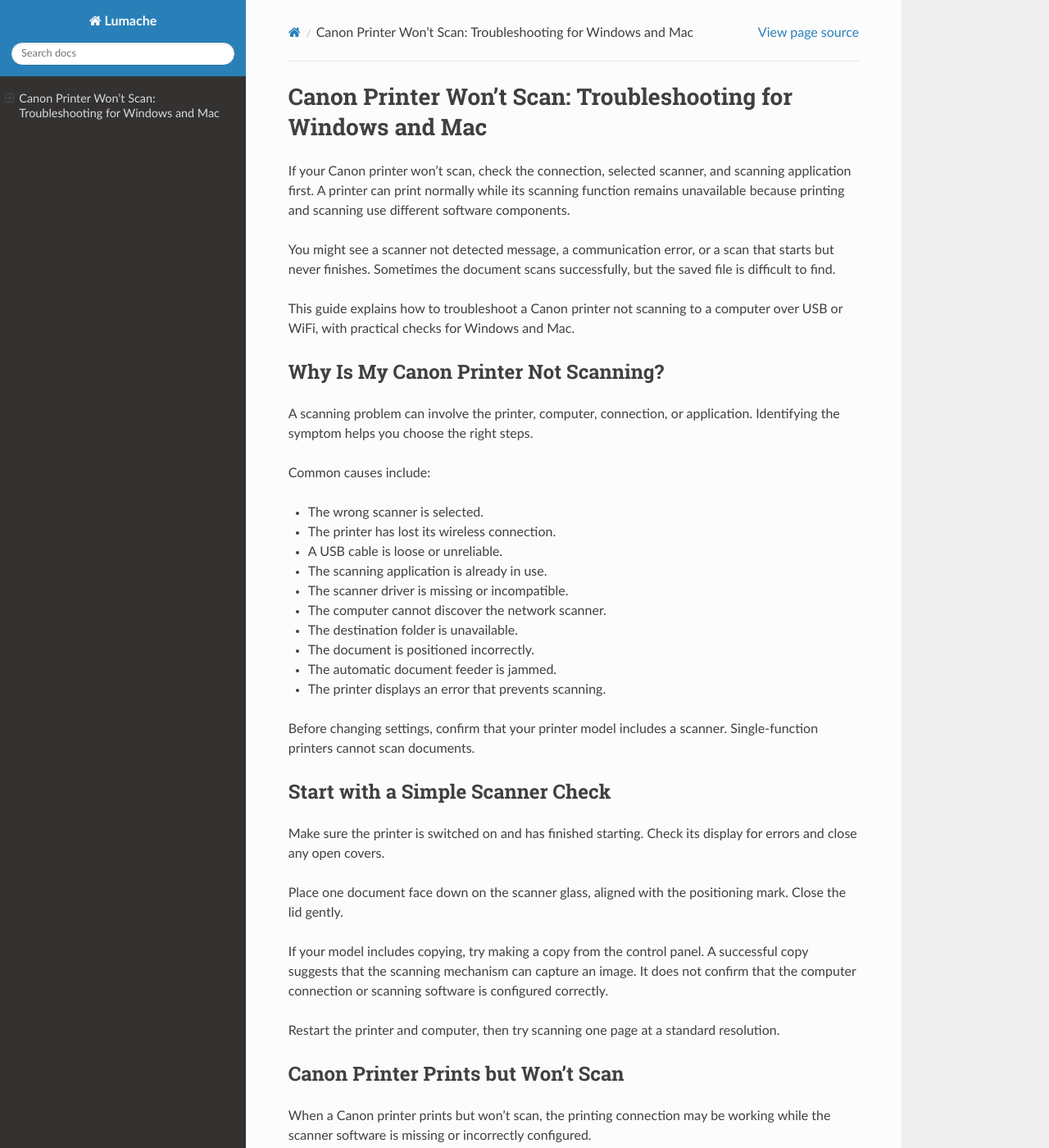
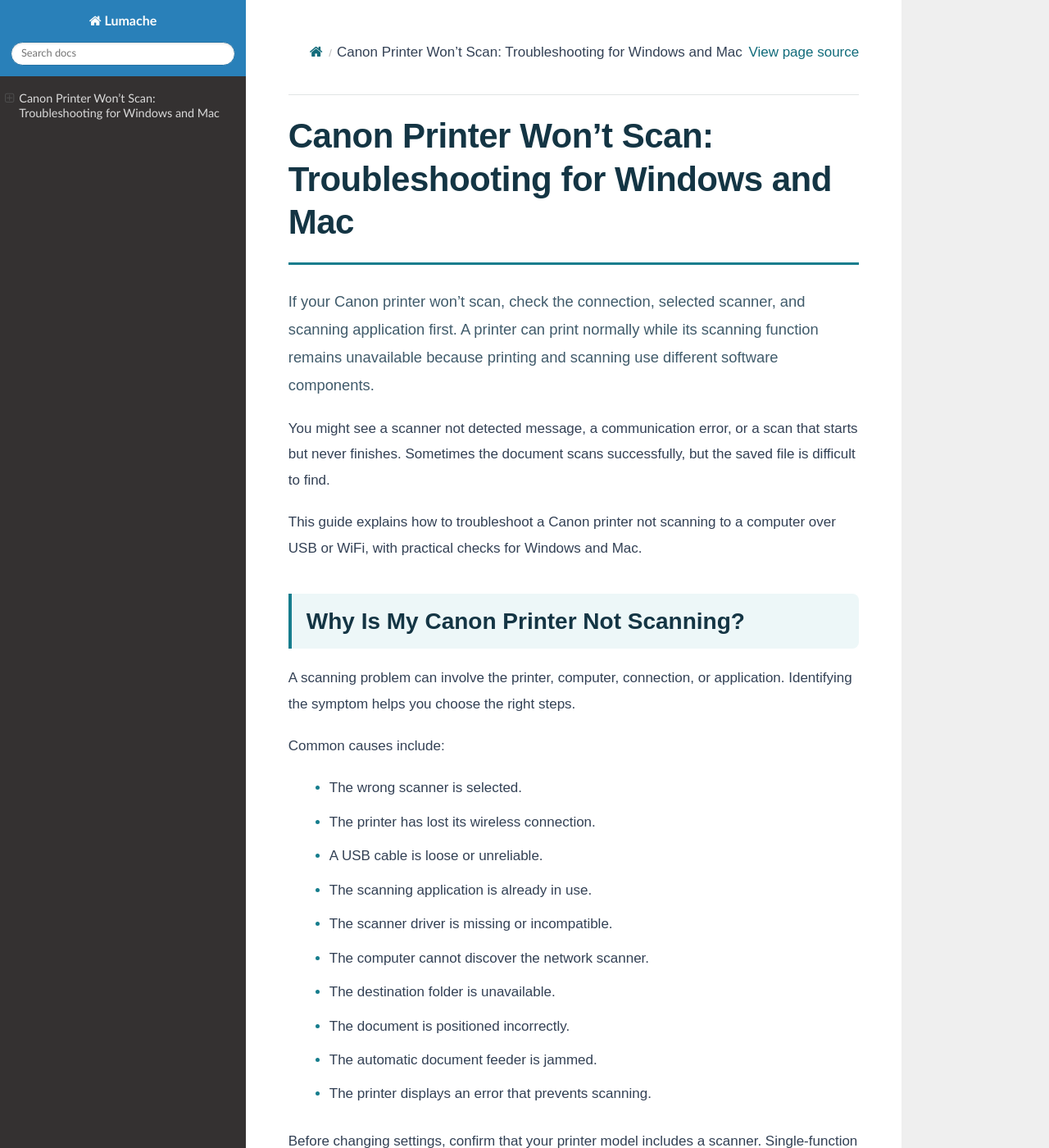
Before and after one commit to instantfast/printerscantales, a Sphinx documentation site: the page built from docs/source/index.rst, in a window 1280 px wide and 1400 px high. Shown: the whole window at 82% size. Built offline with Sphinx 7.4.7 and the Read the Docs theme 3.1.0, drawn with Linux system fonts in a browser that asks for light colours.

Commit message:
Add custom CSS for article design in documentation
This change adds a custom CSS file for article design, enhancing the styling of the documentation. It includes styles for various elements such as headings, paragraphs, lists, links, and images.

```diff
--- a/docs/source/conf.py
+++ b/docs/source/conf.py
@@ -33,3 +33,206 @@ html_theme = 'sphinx_rtd_theme'
 
 # -- Options for EPUB output
 epub_show_urls = 'footnote'
+# Custom article design
+from pathlib import Path
+
+_article_static = Path(__file__).resolve().parent / "_static"
+_article_static.mkdir(parents=True, exist_ok=True)
+
+_article_css = """
+/* Article area */
+div.body,
+.rst-content,
+.bd-article {
+    color: #334155;
+    font-family: Arial, Helvetica, sans-serif;
+    font-size: 17px;
+    line-height: 1.85;
+    overflow-wrap: break-word;
+}
+
+div.body,
+.wy-nav-content {
+    background: #ffffff;
+}
+
+/* Main title */
+:is(div.body, .rst-content, .bd-article) h1 {
+    margin: 0 0 28px;
+    padding: 0 0 22px;
+    border-bottom: 3px solid #167d8d;
+    color: #143544;
+    font-family: Arial, Helvetica, sans-serif;
+    font-size: clamp(29px, 4vw, 42px);
+    font-weight: 700;
+    line-height: 1.25;
+    letter-spacing: -0.5px;
+}
+
+/* Section headings */
+:is(div.body, .rst-content, .bd-article) h2 {
+    margin: 40px 0 20px;
+    padding: 14px 18px;
+    border-left: 4px solid #167d8d;
+    border-radius: 0 8px 8px 0;
+    background: #edf7f8;
+    color: #143544;
+    font-family: Arial, Helvetica, sans-serif;
+    font-size: clamp(23px, 3vw, 28px);
+    font-weight: 700;
+    line-height: 1.4;
+}
+
+/* Subheadings and FAQ questions */
+:is(div.body, .rst-content, .bd-article) h3 {
+    margin: 28px 0 12px;
+    color: #175568;
+    font-family: Arial, Helvetica, sans-serif;
+    font-size: 21px;
+    font-weight: 700;
+    line-height: 1.5;
+}
+
+:is(div.body, .rst-content, .bd-article) h4 {
+    margin: 24px 0 12px;
+    color: #175568;
+    font-size: 19px;
+    line-height: 1.5;
+}
+
+/* Paragraphs */
+:is(div.body, .rst-content, .bd-article) p {
+    margin: 0 0 20px;
+    font-size: inherit;
+    line-height: 1.85;
+}
+
+/* Opening paragraph */
+:is(div.body, .rst-content, .bd-article) h1 + p {
+    color: #405b6b;
+    font-size: 1.08em;
+}
+
+/* Lists */
+:is(div.body, .rst-content, .bd-article) ul,
+:is(div.body, .rst-content, .bd-article) ol {
+    margin: 18px 0 26px;
+    padding-left: 26px;
+}
+
+:is(div.body, .rst-content, .bd-article) li {
+    margin-bottom: 10px;
+    line-height: 1.8;
+}
+
+:is(div.body, .rst-content, .bd-article) li > p {
+    margin-bottom: 8px;
+}
+
+:is(div.body, .rst-content, .bd-article) li::marker {
+    color: #167d8d;
+}
+
+/* Links */
+:is(div.body, .rst-content, .bd-article) a {
+    color: #126c7b;
+    text-underline-offset: 3px;
+}
+
+:is(div.body, .rst-content, .bd-article) a:hover {
+    color: #104453;
+}
+
+:is(div.body, .rst-content, .bd-article) a:focus-visible {
+    outline: 3px solid #167d8d;
+    outline-offset: 4px;
+}
+
+/* Heading anchor */
+:is(div.body, .rst-content, .bd-article) a.headerlink {
+    font-size: 0.7em;
+    text-decoration: none;
+}
+
+/* Images */
+:is(div.body, .rst-content, .bd-article) img {
+    max-width: 100%;
+    height: auto;
+    border-radius: 8px;
+}
+
+/* Code blocks */
+:is(div.body, .rst-content, .bd-article) pre {
+    max-width: 100%;
+    padding: 18px;
+    overflow-x: auto;
+    border: 1px solid #dce7eb;
+    border-radius: 8px;
+    background: #f5f8fa;
+    line-height: 1.6;
+}
+
+/* Notes */
+:is(div.body, .rst-content, .bd-article) .admonition {
+    margin: 24px 0;
+    padding: 18px 20px;
+    border: 1px solid #dce7eb;
+    border-left: 4px solid #167d8d;
+    border-radius: 8px;
+    background: #f3fafb;
+}
+
+/* Comfortable heading navigation */
+:is(div.body, .rst-content, .bd-article) section {
+    scroll-margin-top: 28px;
+}
+
+/* Mobile */
+@media (max-width: 767px) {
+    div.body,
+    .rst-content,
+    .bd-article {
+        font-size: 16px;
+    }
+
+    .wy-nav-content {
+        padding: 24px 18px;
+    }
+
+    :is(div.body, .rst-content, .bd-article) h1 {
+        margin-bottom: 22px;
+        padding-bottom: 18px;
+    }
+
+    :is(div.body, .rst-content, .bd-article) h2 {
+        margin-top: 30px;
+        padding: 12px 14px;
+    }
+
+    :is(div.body, .rst-content, .bd-article) h3 {
+        font-size: 20px;
+    }
+
+    :is(div.body, .rst-content, .bd-article) p {
+        line-height: 1.75;
+    }
+}
+"""
+
+(_article_static / "custom.css").write_text(
+    _article_css,
+    encoding="utf-8",
+)
+
+# Preserve existing static files and stylesheets
+html_static_path = list(globals().get("html_static_path", []))
+if "_static" not in html_static_path:
+    html_static_path.append("_static")
+
+html_css_files = list(globals().get("html_css_files", []))
+if not any(
+    (entry[0] if isinstance(entry, (tuple, list)) else entry)
+    == "custom.css"
+    for entry in html_css_files
+):
+    html_css_files.append("custom.css")
```
